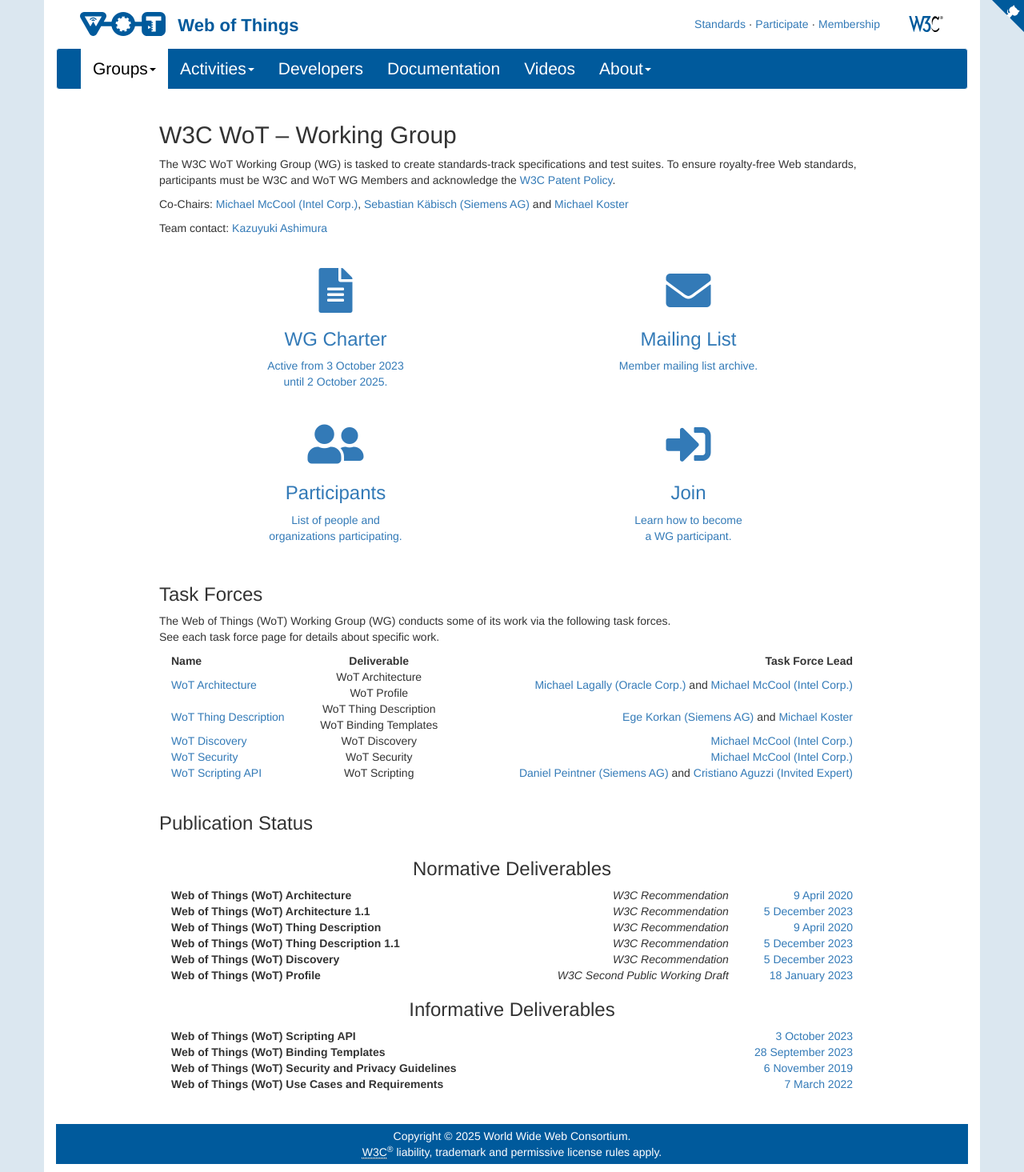
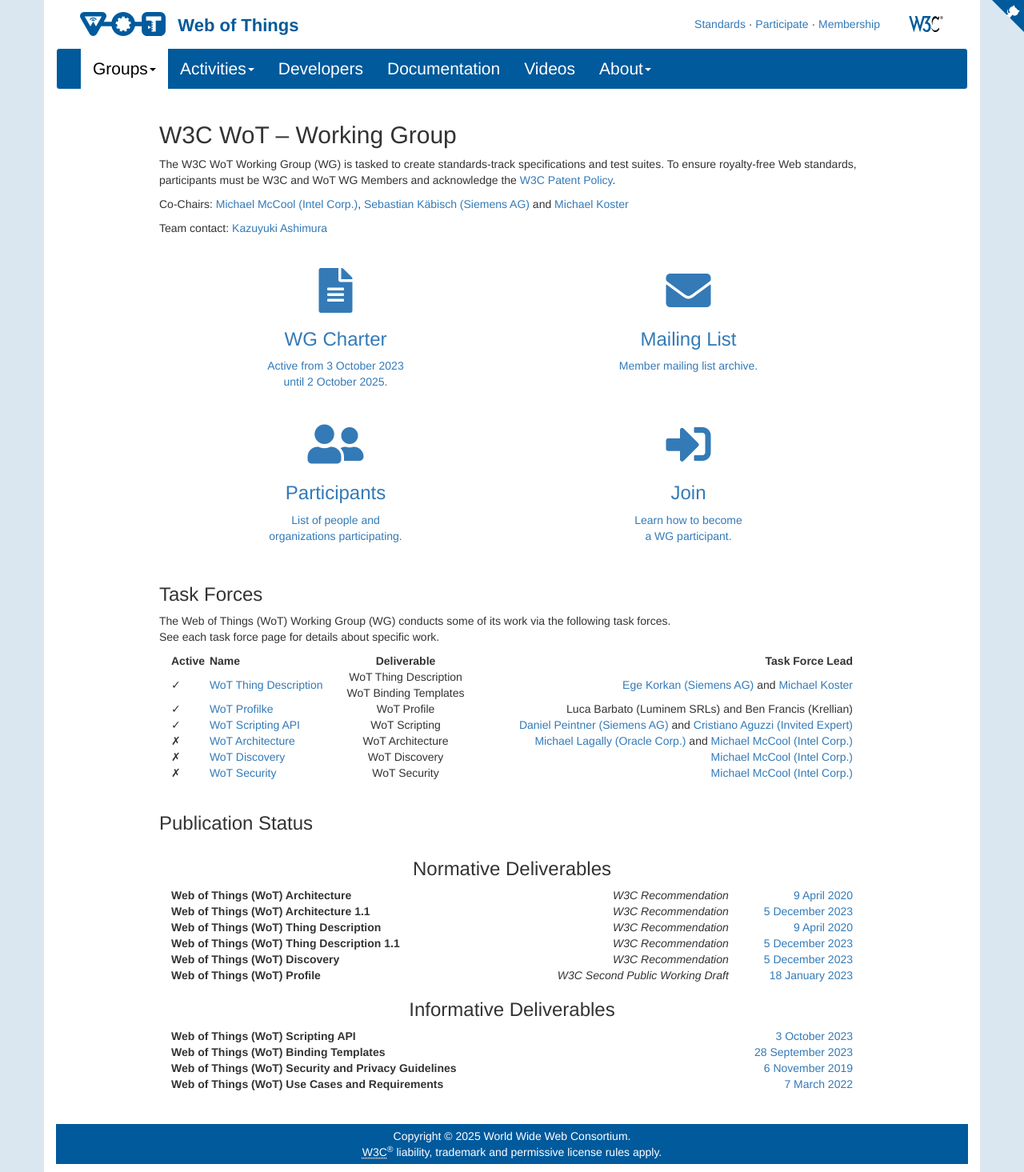
Before and after one commit to w3c/wot-marketing, a Jekyll site: the page built from docs/wg/index.html, in a window 1280 px wide. Shown: the whole page at 80% size. Built offline with Jekyll 4.4.1, drawn with Linux system fonts in a browser that asks for light colours; nearby versions of some CDN libraries; comment, search, counter and statistics services are not loaded.

Commit message:
refactor: separate active/suspended TFs + add Profile

```diff
--- a/docs/wg/index.html
+++ b/docs/wg/index.html
@@ -43,34 +43,50 @@
 		<div class="col-md-12">
 			<table style="width: 100%;">
 				<tr>
+					<th>Active</th>
 					<th>Name</th>
 					<th style="text-align:center;">Deliverable</th>
 					<th style="text-align:right;">Task Force Lead</th>
 				</tr>
 				<tr>
-					<td><a href="{{'activities/task-forces/tf-architecture/' | relative_url }}">WoT Architecture</a></td>
-					<td style="text-align:center;">WoT Architecture<br>WoT Profile</td>
-					<td style="text-align:right;"><a href="mailto:michael.lagally@oracle.com">Michael Lagally (Oracle Corp.)</a> and <a href="mailto:michael.mccool@intel.com">Michael McCool (Intel Corp.)</a></td>
-				</tr>
-				<tr>
+					<td>&check;</td>
 					<td><a href="{{'activities/task-forces/tf-td/' | relative_url }}">WoT Thing Description</a></td>
 					<td style="text-align:center;">WoT Thing Description<br>WoT Binding Templates</td>
 					<td style="text-align:right;"><a href="mailto:ege.korkan@siemens.com">Ege Korkan (Siemens AG)</a> and <a href="mailto:michaeljohnkoster@gmail.com">Michael Koster</a><br></td>
 				</tr>
 				<tr>
+					<td>&check;</td>
+					<td><a href="{{'activities/task-forces/tf-profile/' | relative_url }}">WoT Profilke</a></td>
+					<td style="text-align:center;">WoT Profile</td>
+					<td style="text-align:right;">Luca Barbato (Luminem SRLs) and Ben Francis (Krellian)</td>
+				</tr>
+				<tr>
+					<td>&check;</td>
+					<td><a href="{{'activities/task-forces/tf-scripting/' | relative_url }}">WoT Scripting API</a></td>
+					<td style="text-align:center;">WoT Scripting</td>
+					<td style="text-align:right;"><a href="mailto:daniel.peintner.ext@siemens.com">Daniel Peintner (Siemens AG)</a> and <a href="mailto:cristiano.aguzzi@unibo.it">Cristiano Aguzzi (Invited Expert)</a></td>
+				</tr>
+				<tr></tr>
+				<!--<tr>
+					<td colspan="4"><em>Suspended</em></td>
+				</tr>-->
+				<tr>
+					<td>✗</td>
+					<td><a href="{{'activities/task-forces/tf-architecture/' | relative_url }}">WoT Architecture</a></td>
+					<td style="text-align:center;">WoT Architecture</td>
+					<td style="text-align:right;"><a href="mailto:michael.lagally@oracle.com">Michael Lagally (Oracle Corp.)</a> and <a href="mailto:michael.mccool@intel.com">Michael McCool (Intel Corp.)</a></td>
+				</tr>
+				<tr>
+					<td>✗</td>
 					<td><a href="{{'activities/task-forces/tf-discovery/' | relative_url }}">WoT Discovery</a></td>
 					<td style="text-align:center;">WoT Discovery</td>
 					<td style="text-align:right;"><a href="mailto:michael.mccool@intel.com">Michael McCool (Intel Corp.)</a></td>
 				</tr>
 				<tr>
+					<td>✗</td>
 					<td><a href="{{'activities/task-forces/tf-security/' | relative_url }}">WoT Security</a></td>
 					<td style="text-align:center;">WoT Security</td>
 					<td style="text-align:right;"><a href="mailto:michael.mccool@intel.com">Michael McCool (Intel Corp.)</a></td>
-				</tr>
-				<tr>
-					<td><a href="{{'activities/task-forces/tf-scripting/' | relative_url }}">WoT Scripting API</a></td>
-					<td style="text-align:center;">WoT Scripting</td>
-					<td style="text-align:right;"><a href="mailto:daniel.peintner.ext@siemens.com">Daniel Peintner (Siemens AG)</a> and <a href="mailto:cristiano.aguzzi@unibo.it">Cristiano Aguzzi (Invited Expert)</a></td>
 				</tr>
 			</table>
 		</div>
```
Also changed, not shown: docs/activities/task-forces/index.html (+8 -3 lines), docs/activities/task-forces/tf-architecture/index.html (+2 -26 lines), docs/activities/task-forces/tf-profile/index.html (added, +50 -0 lines).
